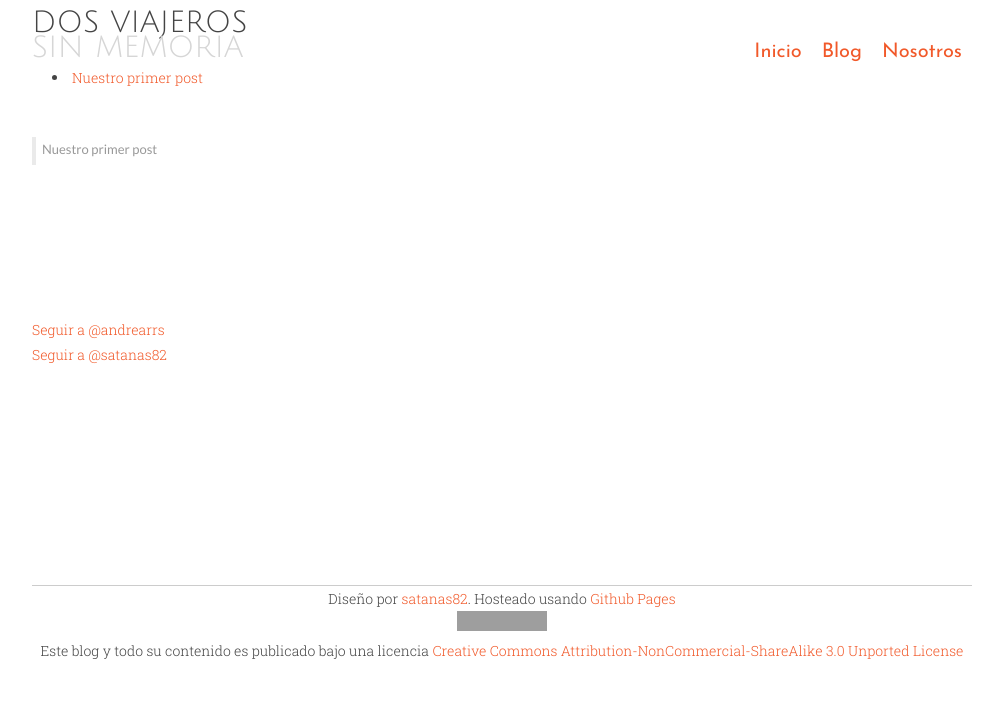
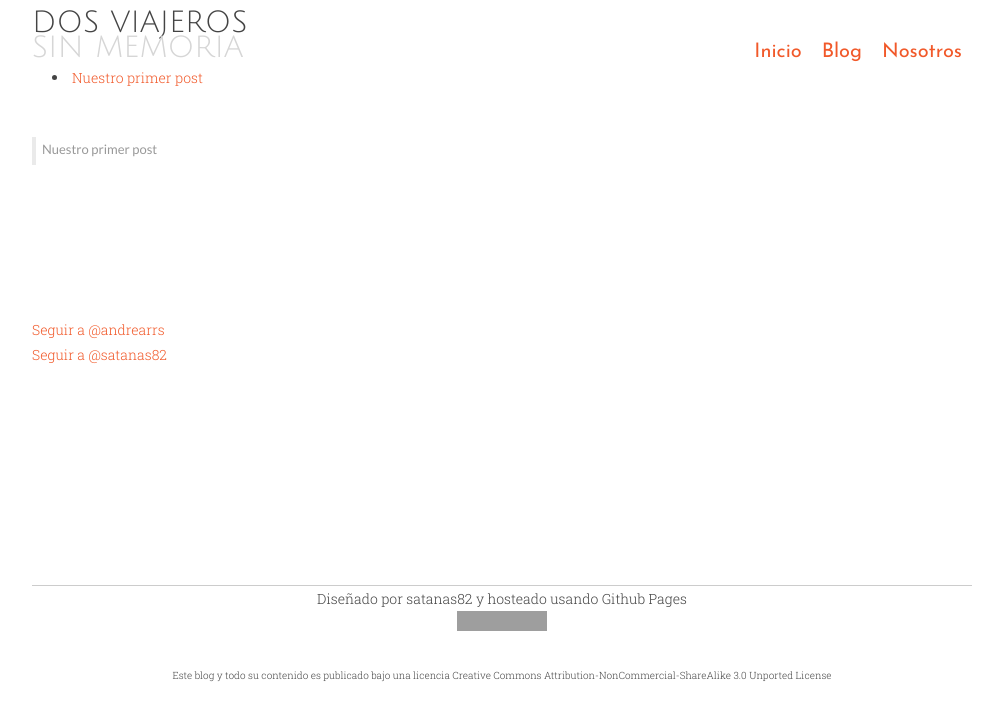
Before and after one commit to satanas/dosviajeros, a Jekyll site: the page built from index.html, in a window 1280 px wide. Shown: the top 721 px of the page, without its empty margins (138-1141 px from the left). Built offline with Jekyll 4.4.1, drawn with Linux system fonts in a browser that asks for light colours; Markdown is read by kramdown in place of the engine named in the settings; comment, search, counter and statistics services are not loaded; grey boxes are pictures that could not be loaded.

Commit message:
Applied style to footer

```diff
--- a/_includes/footer.html
+++ b/_includes/footer.html
@@ -1,12 +1,12 @@
 <div id="footer">
     <div id="credits">
-        Diseño por <a href="http://twitter.com/satanas82">satanas82</a>.
-        Hosteado usando <a href="http://pages.github.com/">Github Pages</a>
+        <p>Diseñado por <a href="http://twitter.com/satanas82">satanas82</a> y
+        hosteado usando <a href="http://pages.github.com/">Github Pages</a></p>
     </div>
     <div id="license">
-        <a rel="license" href="http://creativecommons.org/licenses/by-nc-sa/3.0/deed.en_US">
+        <a class="icon" rel="license" href="http://creativecommons.org/licenses/by-nc-sa/3.0/deed.en_US">
             <img alt="Creative Commons License" style="border-width:0" src="http://i.creativecommons.org/l/by-nc-sa/3.0/80x15.png" />
         </a><br />
-        Este blog y todo su contenido es publicado bajo una licencia <a rel="license" href="http://creativecommons.org/licenses/by-nc-sa/3.0/deed.en_US">Creative Commons Attribution-NonCommercial-ShareAlike 3.0 Unported License</a>
+        <p>Este blog y todo su contenido es publicado bajo una licencia <a rel="license" href="http://creativecommons.org/licenses/by-nc-sa/3.0/deed.en_US">Creative Commons Attribution-NonCommercial-ShareAlike 3.0 Unported License</a></p>
     </div>
 </div>
--- a/stylesheets/style.css
+++ b/stylesheets/style.css
@@ -167,6 +167,18 @@
     text-align: center;
 }
 
+#footer a {
+    color: #444;
+}
+
+#footer #license p {
+    font-size: 10px;
+}
+
+#footer #license .icon {
+    display: block;
+}
+
 .clearfix:before, .clearfix:after {
     content: ".";
     display: block;
```
